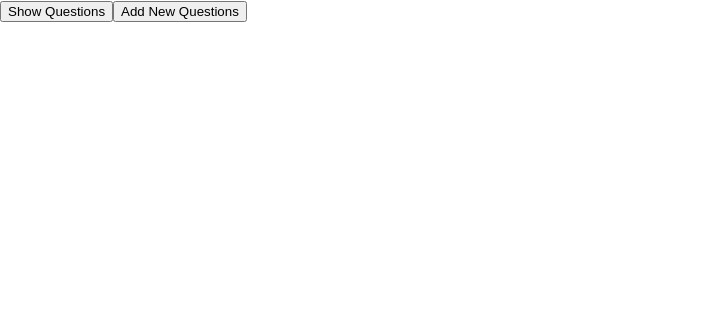
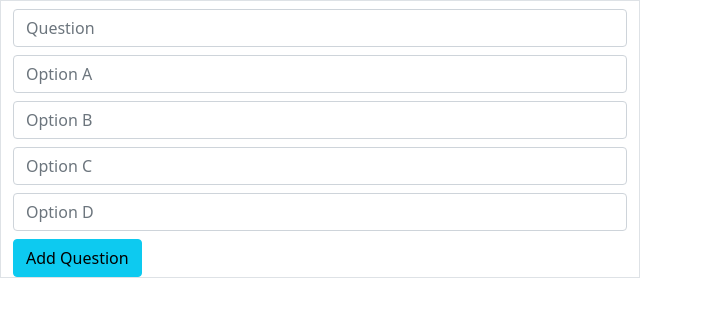
Before and after one commit to Excellence-arch/React-cbt-app, a React (Create React App) app: page / in a window 1280 px wide. Shown: the top 316 px of the page, without its empty margins (0-703 px from the left). Built offline with nearby package versions, Linux system fonts and the light colour scheme.

Commit message:
I have completed the addQuestion component

```diff
--- a/package.json
+++ b/package.json
@@ -6,6 +6,7 @@
     "@testing-library/jest-dom": "^5.14.1",
     "@testing-library/react": "^11.2.7",
     "@testing-library/user-event": "^12.8.3",
+    "bootstrap": "^5.1.3",
     "react": "^17.0.2",
     "react-dom": "^17.0.2",
     "react-scripts": "4.0.3",
--- a/src/App.js
+++ b/src/App.js
@@ -1,115 +1,30 @@
-import React, { Component } from 'react';
-import AddQuestion from './components/AddQuestion'
-import Button from './components/Button';
-import Options from './components/Options';
+import AddQuestion from "./components/AddQuestion";
+import { useState } from 'react';
+import DisplayQuestions from "./components/DisplayQuestions";
 
-let allQuestions;
-localStorage.allQuestions ? allQuestions = JSON.parse(localStorage.allQuestions) : allQuestions = [];
+const App = () => {
 
-class App extends Component {
-  state = { allQuestions, show: false , cur : 0, add: false, me : ['a', 'b', 'c', 'd'], answers: []};
+  const [allQuestions, setAllQuestions] = useState([]);
 
-  addNewQuestion = (all) => {
-    let {allQuestions} = this.state;
-    let alls = allQuestions;
-    alls.push(all);
-    this.setState({allQuestions: alls});
-    localStorage.allQuestions = JSON.stringify(allQuestions);
-    // console.log(this.state.allQuestions)
+  const addQuestions = (newQuestion) => {
+    setAllQuestions([...allQuestions, newQuestion]);
+    console.log(allQuestions);
   }
 
-  previous = () => {
-    let {cur} = this.state;
-    if (cur == 0) {
-      cur = 0
-    } else {
-      cur--;
-    }
-    this.setState({cur});
-    // console.log(cur)
-  }
-
-  handleChange = (e) => {
-    let {answers, cur} = this.state;
-    answers[cur] = e.target.value;
-    // console.log(answers[cur], e.target.value)
-    this.setState({[answers[cur]] : e.target.value});
-    // console.log(answers)
-  }
-
-  next = () => {
-    let {cur, allQuestions} = this.state;
-    if (cur == allQuestions.length-1) {
-      cur = allQuestions.length-1
-    } else {
-      cur++;
-    }
-    this.setState({cur});
-    // allQuestions[cur].options.map((p)=> p.checked = false)
-  }
-
-  showQuestion = () => {
-    this.setState({show: true})
-    this.setState({add: false})
-  }
-
-  addQuestion = () => {
-    this.setState({add: true})
-    this.setState({show: false})
-  }
-
-  submits = () => {
-    let {allQuestions, answers} = this.state;
-    let score = 0;
-    for(let i = 0; i< allQuestions.length; i++) {
-      if(allQuestions[i].correct == answers[i]){
-        score += 2;
-      }
-    }
-    alert(`Your score is ${score}`);
-    // console.log(score)
-  }
-  render() {
-    let {addNewQuestion, previous, next, showQuestion, addQuestion, submits} = this;
-    let {allQuestions, show, cur, add, me} = this.state;
-    return (
-      <>
-        {show?
-        <>
-          {!allQuestions[cur].que?
-            <AddQuestion addNewQuestion={addNewQuestion}/>
-          :
-            <>
-            {/* <p>{allQuestions[cur].que}</p> */}
-            <h3>Question {cur+1}</h3>
-            <p>{allQuestions[cur].que}</p>
-            {me.map((option, i)=> (
-              <p key = {i}><Options vals={allQuestions[cur]['options'][option]} names={`option${cur}`} handleChange={this.handleChange}/> {allQuestions[cur]['options'][option]}</p>
-            ))}{cur == 0? (<Button addWhole={next} val='Next'/>) : cur == allQuestions.length-1 ? (<>
-            <Button addWhole={previous} val="Previous"/>
-            <Button addWhole={submits} val='Submit'/>
-            </>) : (<>
-              <Button addWhole={previous} val="Previous"/>
-              <Button addWhole={next} val="Next"/>
-            </>)}
-            </>}
-            </>
-        :
-          <Button addWhole={showQuestion} val="Show Questions"/>
-
-        }
-
-        {add ?
-          <>
-            <AddQuestion addNewQuestion={addNewQuestion}/>
-          </>
-        :
-          <Button addWhole={addQuestion} val="Add New Questions"/>
-        }
-
-      </>
-     );
-  }
+  return(
+    <>
+      <section className="container-fluid">
+        <div className="row">
+          <div className="col-6 border border-right">
+            <AddQuestion addQuestions={addQuestions}/>
+          </div>
+          <div className="col-6">
+            <DisplayQuestions allQuestions={allQuestions}/>
+          </div>
+        </div>
+      </section>
+    </>
+  )
 }
 
-export default App;
+export default App
--- a/src/components/AddQuestion.js
+++ b/src/components/AddQuestion.js
@@ -1,33 +1,26 @@
-import React, { Component } from 'react';
-import Input from './Input';
-import Button from './Button';
+import Button from "./Button";
+import Input from "./Input";
+import { useState } from "react";
 
-class Questions extends Component {
-    state = { newQuestion:[{name: "Question", val: ""}, {name: "a", val: ""}, {name: "b", val: ""}, {name: "c", val:""}, {name: "d", val: ""}, {name: "correctOption", val: ""}]}
+const AddQuestion = ({addQuestions}) => {
 
-    handleChange = e => {
-        this.setState({[e.target.name]: e.target.value})
-    }
+    const [question, setQuestion] = useState("");
+    const [optionA, setOptionA] = useState("");
+    const [optionB, setOptionB] = useState("");
+    const [optionC, setOptionC] = useState("");
+    const [optionD, setOptionD] = useState("");
 
-    addWhole = () => {
-        let {Question, a, b, c, d, correctOption} = this.state
-        // console.log(Question, a, b, c, d, correctOption)
-        this.props.addNewQuestion({que: Question, options: {a: a, b: b, c: c, d: d}, correct: correctOption})
-        // this.setState({Question: "", a: "", b: "", c: "", d: "", correctOption: ""})
-    }
-    render() {
-        let {handleChange, addWhole} = this;
-        let {newQuestion} = this.state
-        return (
-            <>
-                {/* <Input name={newQuestion[0].name} handleChange={handleChange} vals={newQuestion[0].val} placeHolder="Question"/> <br/> */}
-                {newQuestion.map((opts, i)=> (
-                    <Input key={i} name={opts.name} vals={opts.value} handleChange={handleChange} placeHolder={`${opts.name}`}/>
-                ))}
-                <Button addWhole={addWhole} val="Add Questions"/>
-            </>
-         );
-    }
+
+    return(
+        <>
+            <Input placeholder="Question" handleChange={e => setQuestion(e.target.value)} val={question}/>
+            <Input placeholder="Option A" handleChange={e => setOptionA(e.target.value)} val={optionA}/>
+            <Input placeholder="Option B" handleChange={e => setOptionB(e.target.value)} val={optionB}/>
+            <Input placeholder="Option C" handleChange={e => setOptionC(e.target.value)} val={optionC}/>
+            <Input placeholder="Option D" handleChange={e => setOptionD(e.target.value)} val={optionD}/>
+            <Button name="Add Question" addQuestions={()=> addQuestions({question, optionA, optionB, optionC, optionD})} color="info"/>
+        </>
+    )
 }
 
-export default Questions;
+export default AddQuestion;
--- a/src/components/Button.js
+++ b/src/components/Button.js
@@ -1,14 +1,9 @@
-import React, { Component } from 'react';
-
-class Button extends Component {
-    render() {
-        let {addWhole, val} = this.props;
-        return (
-            <>
-                <button onClick={addWhole}>{val}</button>
-            </>
-         );
-    }
+const Button = ({name, color, addQuestions}) => {
+    return(
+        <>
+            <button className={"btn-"+color+" btn"} onClick={addQuestions} >{name}</button>
+        </>
+    )
 }
 
 export default Button;
--- /dev/null
+++ b/src/components/DisplayQuestions.js
@@ -0,0 +1,19 @@
+const DisplayQuestions = ({allQuestions}) => {
+
+    return(
+        <>
+            {allQuestions.map((val, i)=> (
+                <div key={i}>
+                    <p>{val.question}</p>
+                    <p>{val.optionA}</p>
+                    <p>{val.optionB}</p>
+                    <p>{val.optionC}</p>
+                    <p>{val.optionD}</p>
+
+                </div>
+            ))}
+        </>
+    )
+}
+
+export default DisplayQuestions
--- a/src/components/Input.js
+++ b/src/components/Input.js
@@ -1,14 +1,11 @@
-import React, { Component } from 'react';
 
-class Input extends Component {
-    render() {
-        let {vals, handleChange, placeHolder, name} = this.props;
-        return (
-            <>
-                <input type="text" value={vals} name={name} onChange={handleChange} placeholder={placeHolder} />
-            </>
-         );
-    }
+const Input = ({placeholder, handleChange, val}) => {
+
+    return(
+        <>
+            <input type="text" className="form-control my-2" placeholder={placeholder} onChange={handleChange} value={val}/>
+        </>
+    )
 }
 
-export default Input;
+export default Input
--- a/src/components/Options.js
+++ b/src/components/Options.js
@@ -1,14 +1,9 @@
-import React, { Component } from 'react';
+const Options = () => {
+    return(
+        <>
 
-class Options extends Component {
-    render() {
-        let {vals, handleChange, names} = this.props;
-        return (
-            <>
-                <input type="radio" name={names} value={vals} onChange={handleChange}/>
-            </>
-         );
-    }
+        </>
+    )
 }
 
 export default Options;
--- a/src/index.js
+++ b/src/index.js
@@ -2,6 +2,7 @@ import React from 'react';
 import ReactDOM from 'react-dom';
 import './index.css';
 import App from './App';
+import "bootstrap/dist/css/bootstrap.css"
 import reportWebVitals from './reportWebVitals';
 
 ReactDOM.render(
```
Also changed, not shown: 1 other file (tests, documents, lock files or other folders).
